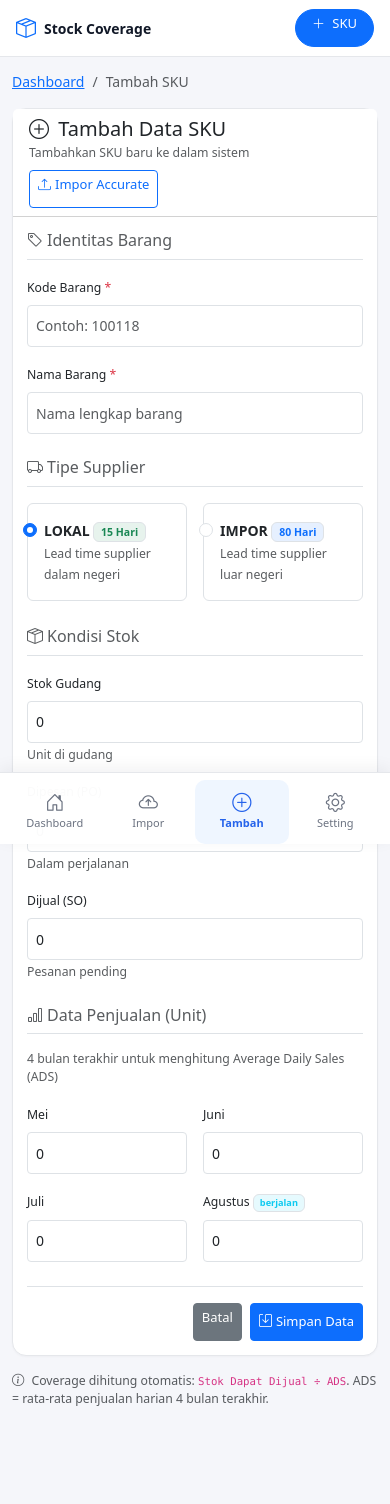
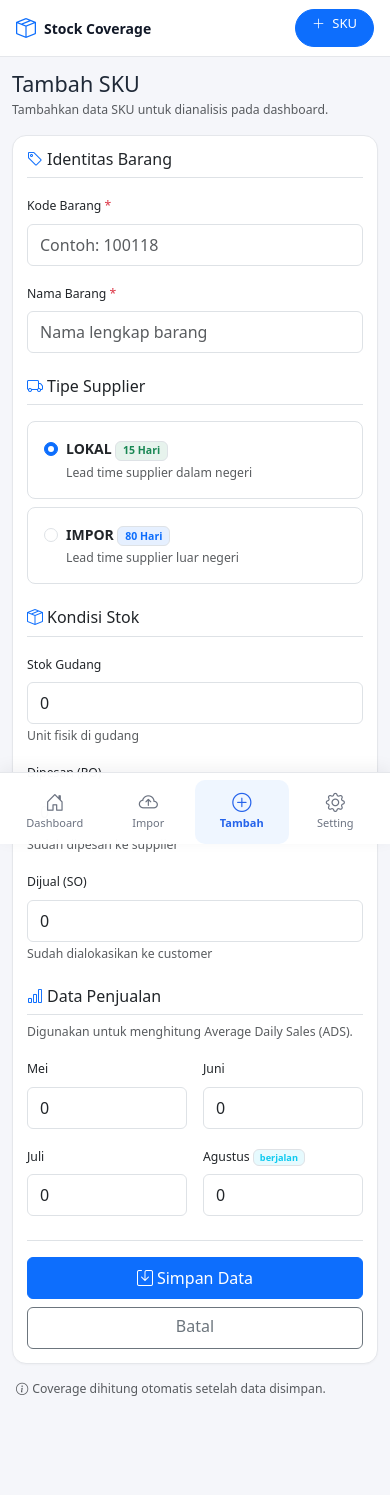
Before and after one commit to bebeksalju/BerryManShop_StudyCase, a Flask app: page /sku/add in a window 390 px wide. After the commit the page ends 1396 px from the top, so only its background shows below. Run offline with Flask 3, Linux system fonts and the light colour scheme.

Commit message:
feat: improve SKU form usability on mobile

```diff
--- a/stock-coverage-analyzer/app/templates/form_sku.html
+++ b/stock-coverage-analyzer/app/templates/form_sku.html
@@ -3,168 +3,108 @@
 
 {% block content %}
 <div class="row justify-content-center">
-  <div class="col-lg-8">
-
-    <!-- BREADCRUMB -->
-    <nav aria-label="breadcrumb" class="mb-3">
-      <ol class="breadcrumb small">
-        <li class="breadcrumb-item"><a href="{{ url_for('main.index') }}">Dashboard</a></li>
-        <li class="breadcrumb-item active">{{ action }} SKU</li>
-      </ol>
-    </nav>
-
-    <div class="card">
-      <!-- Header -->
-      <div class="card-header d-flex align-items-center justify-content-between flex-wrap gap-2 bg-white">
+  <div class="col-xl-9 col-lg-10">
+    <div class="d-flex align-items-start justify-content-between gap-3 mb-3">
       <div>
-          <h5 class="mb-0">
-            {% if action == 'Edit' %}
-            <i class="bi bi-pencil-square me-1"></i>
-            {% else %}
-            <i class="bi bi-plus-circle me-1"></i>
-            {% endif %}
-            {{ action }} Data SKU
-          </h5>
-          <small class="text-muted">
-            {% if action == 'Edit' %}Perbarui informasi dan data stok SKU{% else %}Tambahkan SKU baru ke dalam sistem{% endif %}
-          </small>
+        <h1 class="h4 mb-1">{{ action }} SKU</h1>
+        <p class="text-muted mb-0 small">{% if action == 'Edit' %}Perbarui informasi dan data stok SKU.{% else %}Tambahkan data SKU untuk dianalisis pada dashboard.{% endif %}</p>
       </div>
-        <a href="{{ url_for('main.import_accurate') }}" class="btn btn-outline-primary btn-sm">
-          <i class="bi bi-upload me-1"></i>Impor Accurate
+      <a href="{{ url_for('main.import_accurate') }}" class="btn btn-outline-primary btn-sm d-none d-md-inline-flex align-items-center gap-1">
+        <i class="bi bi-upload"></i> Impor Accurate
       </a>
     </div>
 
-      <!-- Body -->
-      <div class="card-body">
+    <div class="card">
+      <div class="card-body p-md-4">
         <form method="post" id="sku-form" novalidate>
-
-          <!-- Identitas Barang -->
-          <h6 class="text-muted border-bottom pb-2 mb-3"><i class="bi bi-tag me-1"></i>Identitas Barang</h6>
-          <div class="row g-3 mb-4">
-            <div class="col-md-4">
+          <section class="mb-4">
+            <h2 class="h6 border-bottom pb-2 mb-3"><i class="bi bi-tag me-1 text-primary"></i>Identitas Barang</h2>
+            <div class="row g-3">
+              <div class="col-12 col-md-4">
                 <label for="kode_barang" class="form-label small">Kode Barang <span class="text-danger">*</span></label>
-              <input type="text" id="kode_barang" name="kode_barang"
-                     value="{{ sku.kode_barang if sku else '' }}"
-                     {% if action == 'Edit' %}readonly{% endif %}
-                     placeholder="Contoh: 100118"
-                     class="form-control form-control-sm {% if action == 'Edit' %}bg-light{% endif %}"
-                     required />
-              {% if action == 'Edit' %}
-              <small class="text-muted"><i class="bi bi-lock me-1"></i>Tidak dapat diubah</small>
-              {% endif %}
+                <input type="text" id="kode_barang" name="kode_barang" value="{{ sku.kode_barang if sku else '' }}" {% if action == 'Edit' %}readonly{% endif %} placeholder="Contoh: 100118" class="form-control {% if action == 'Edit' %}bg-light{% endif %}" required>
+                {% if action == 'Edit' %}<small class="text-muted"><i class="bi bi-lock me-1"></i>Tidak dapat diubah</small>{% endif %}
               </div>
-            <div class="col-md-8">
+              <div class="col-12 col-md-8">
                 <label for="nama_barang" class="form-label small">Nama Barang <span class="text-danger">*</span></label>
-              <input type="text" id="nama_barang" name="nama_barang"
-                     value="{{ sku.nama_barang if sku else '' }}"
-                     class="form-control form-control-sm"
-                     placeholder="Nama lengkap barang" required />
+                <input type="text" id="nama_barang" name="nama_barang" value="{{ sku.nama_barang if sku else '' }}" class="form-control" placeholder="Nama lengkap barang" required>
               </div>
             </div>
+          </section>
 
-          <!-- Tipe Supplier -->
-          <h6 class="text-muted border-bottom pb-2 mb-3"><i class="bi bi-truck me-1"></i>Tipe Supplier</h6>
-          <div class="row g-3 mb-4">
-            <div class="col-6">
-              <div class="form-check border rounded p-3">
-                <input type="radio" name="supplier" id="sup-lokal" value="LOKAL"
-                       class="form-check-input"
-                       {% if not sku or sku.supplier == 'LOKAL' %}checked{% endif %} />
-                <label class="form-check-label" for="sup-lokal">
-                  <strong>LOKAL</strong> <span class="badge bg-success bg-opacity-10 text-success border">15 Hari</span>
-                  <br><small class="text-muted">Lead time supplier dalam negeri</small>
+          <section class="mb-4">
+            <h2 class="h6 border-bottom pb-2 mb-3"><i class="bi bi-truck me-1 text-primary"></i>Tipe Supplier</h2>
+            <div class="row g-2 g-md-3">
+              <div class="col-12 col-sm-6">
+                <label class="border rounded-3 p-3 d-flex gap-2 align-items-start h-100 w-100" for="sup-lokal" style="cursor:pointer">
+                  <input type="radio" name="supplier" id="sup-lokal" value="LOKAL" class="form-check-input mt-1" {% if not sku or sku.supplier == 'LOKAL' %}checked{% endif %}>
+                  <span><strong>LOKAL</strong> <span class="badge bg-success bg-opacity-10 text-success border">15 Hari</span><br><small class="text-muted">Lead time supplier dalam negeri</small></span>
+                </label>
+              </div>
+              <div class="col-12 col-sm-6">
+                <label class="border rounded-3 p-3 d-flex gap-2 align-items-start h-100 w-100" for="sup-impor" style="cursor:pointer">
+                  <input type="radio" name="supplier" id="sup-impor" value="IMPOR" class="form-check-input mt-1" {% if sku and sku.supplier == 'IMPOR' %}checked{% endif %}>
+                  <span><strong>IMPOR</strong> <span class="badge bg-primary bg-opacity-10 text-primary border">80 Hari</span><br><small class="text-muted">Lead time supplier luar negeri</small></span>
                 </label>
               </div>
             </div>
-            <div class="col-6">
-              <div class="form-check border rounded p-3">
-                <input type="radio" name="supplier" id="sup-impor" value="IMPOR"
-                       class="form-check-input"
-                       {% if sku and sku.supplier == 'IMPOR' %}checked{% endif %} />
-                <label class="form-check-label" for="sup-impor">
-                  <strong>IMPOR</strong> <span class="badge bg-primary bg-opacity-10 text-primary border">80 Hari</span>
-                  <br><small class="text-muted">Lead time supplier luar negeri</small>
-                </label>
+          </section>
+
+          <section class="mb-4">
+            <h2 class="h6 border-bottom pb-2 mb-3"><i class="bi bi-box-seam me-1 text-primary"></i>Kondisi Stok</h2>
+            <div class="row g-3">
+              <div class="col-12 col-md-4">
+                <label for="stok_gudang" class="form-label small">Stok Gudang</label>
+                <input type="number" id="stok_gudang" name="stok_gudang" min="0" value="{{ sku.stok_gudang if sku else 0 }}" class="form-control">
+                <small class="text-muted">Unit fisik di gudang</small>
+              </div>
+              <div class="col-12 col-md-4">
+                <label for="dipesan" class="form-label small">Dipesan (PO)</label>
+                <input type="number" id="dipesan" name="dipesan" min="0" value="{{ sku.dipesan if sku else 0 }}" class="form-control">
+                <small class="text-muted">Sudah dipesan ke supplier</small>
+              </div>
+              <div class="col-12 col-md-4">
+                <label for="dijual" class="form-label small">Dijual (SO)</label>
+                <input type="number" id="dijual" name="dijual" min="0" value="{{ sku.dijual if sku else 0 }}" class="form-control">
+                <small class="text-muted">Sudah dialokasikan ke customer</small>
               </div>
             </div>
-          </div>
+          </section>
 
-          <!-- Kondisi Stok -->
-          <h6 class="text-muted border-bottom pb-2 mb-3"><i class="bi bi-box-seam me-1"></i>Kondisi Stok</h6>
-          <div class="row g-3 mb-4">
-            <div class="col-md-4">
-              <label for="stok_gudang" class="form-label small">Stok Gudang</label>
-              <input type="number" id="stok_gudang" name="stok_gudang" min="0"
-                     value="{{ sku.stok_gudang if sku else 0 }}"
-                     class="form-control form-control-sm" />
-              <small class="text-muted">Unit di gudang</small>
-            </div>
-            <div class="col-md-4">
-              <label for="dipesan" class="form-label small">Dipesan (PO)</label>
-              <input type="number" id="dipesan" name="dipesan" min="0"
-                     value="{{ sku.dipesan if sku else 0 }}"
-                     class="form-control form-control-sm" />
-              <small class="text-muted">Dalam perjalanan</small>
-            </div>
-            <div class="col-md-4">
-              <label for="dijual" class="form-label small">Dijual (SO)</label>
-              <input type="number" id="dijual" name="dijual" min="0"
-                     value="{{ sku.dijual if sku else 0 }}"
-                     class="form-control form-control-sm" />
-              <small class="text-muted">Pesanan pending</small>
-            </div>
-          </div>
-
-          <!-- Data Penjualan -->
-          <h6 class="text-muted border-bottom pb-2 mb-3"><i class="bi bi-bar-chart me-1"></i>Data Penjualan (Unit)</h6>
-          <p class="small text-muted mb-3">4 bulan terakhir untuk menghitung Average Daily Sales (ADS)</p>
-          <div class="row g-3 mb-4">
+          <section class="mb-4">
+            <h2 class="h6 border-bottom pb-2 mb-2"><i class="bi bi-bar-chart me-1 text-primary"></i>Data Penjualan</h2>
+            <p class="small text-muted mb-3">Digunakan untuk menghitung Average Daily Sales (ADS).</p>
+            <div class="row g-3">
               <div class="col-6 col-md-3">
                 <label for="penjualan_mei" class="form-label small">Mei</label>
-              <input type="number" id="penjualan_mei" name="penjualan_mei" min="0"
-                     value="{{ sku.penjualan_mei if sku else 0 }}"
-                     class="form-control form-control-sm" />
+                <input type="number" id="penjualan_mei" name="penjualan_mei" min="0" value="{{ sku.penjualan_mei if sku else 0 }}" class="form-control">
               </div>
               <div class="col-6 col-md-3">
                 <label for="penjualan_juni" class="form-label small">Juni</label>
-              <input type="number" id="penjualan_juni" name="penjualan_juni" min="0"
-                     value="{{ sku.penjualan_juni if sku else 0 }}"
-                     class="form-control form-control-sm" />
+                <input type="number" id="penjualan_juni" name="penjualan_juni" min="0" value="{{ sku.penjualan_juni if sku else 0 }}" class="form-control">
               </div>
               <div class="col-6 col-md-3">
                 <label for="penjualan_juli" class="form-label small">Juli</label>
-              <input type="number" id="penjualan_juli" name="penjualan_juli" min="0"
-                     value="{{ sku.penjualan_juli if sku else 0 }}"
-                     class="form-control form-control-sm" />
+                <input type="number" id="penjualan_juli" name="penjualan_juli" min="0" value="{{ sku.penjualan_juli if sku else 0 }}" class="form-control">
               </div>
               <div class="col-6 col-md-3">
-              <label for="penjualan_agustus" class="form-label small">
-                Agustus <span class="badge bg-info bg-opacity-10 text-info border">berjalan</span>
-              </label>
-              <input type="number" id="penjualan_agustus" name="penjualan_agustus" min="0"
-                     value="{{ sku.penjualan_agustus if sku else 0 }}"
-                     class="form-control form-control-sm" />
+                <label for="penjualan_agustus" class="form-label small">Agustus <span class="badge bg-info bg-opacity-10 text-info border">berjalan</span></label>
+                <input type="number" id="penjualan_agustus" name="penjualan_agustus" min="0" value="{{ sku.penjualan_agustus if sku else 0 }}" class="form-control">
               </div>
             </div>
+          </section>
 
-          <!-- Actions -->
-          <div class="d-flex justify-content-end gap-2 pt-3 border-top">
-            <a href="{{ url_for('main.index') }}" class="btn btn-secondary btn-sm" id="btn-batal">Batal</a>
-            <button type="submit" class="btn btn-primary btn-sm" id="btn-simpan">
-              <i class="bi bi-save me-1"></i>Simpan Data
-            </button>
+          <div class="d-grid d-sm-flex justify-content-sm-end gap-2 pt-3 border-top">
+            <a href="{{ url_for('main.index') }}" class="btn btn-outline-secondary order-2 order-sm-1" id="btn-batal">Batal</a>
+            <button type="submit" class="btn btn-primary order-1 order-sm-2" id="btn-simpan"><i class="bi bi-save me-1"></i>Simpan Data</button>
           </div>
-
         </form>
       </div>
     </div>
 
-    <!-- Helper info -->
-    <div class="small text-muted mt-3">
-      <i class="bi bi-info-circle me-1"></i>
-      Coverage dihitung otomatis: <code>Stok Dapat Dijual ÷ ADS</code>. ADS = rata-rata penjualan harian 4 bulan terakhir.
+    <div class="small text-muted mt-3 px-1">
+      <i class="bi bi-info-circle me-1"></i>Coverage dihitung otomatis setelah data disimpan.
     </div>
-
   </div>
 </div>
 {% endblock %}
```
Lines whose indentation alone changed are shown as unchanged.
